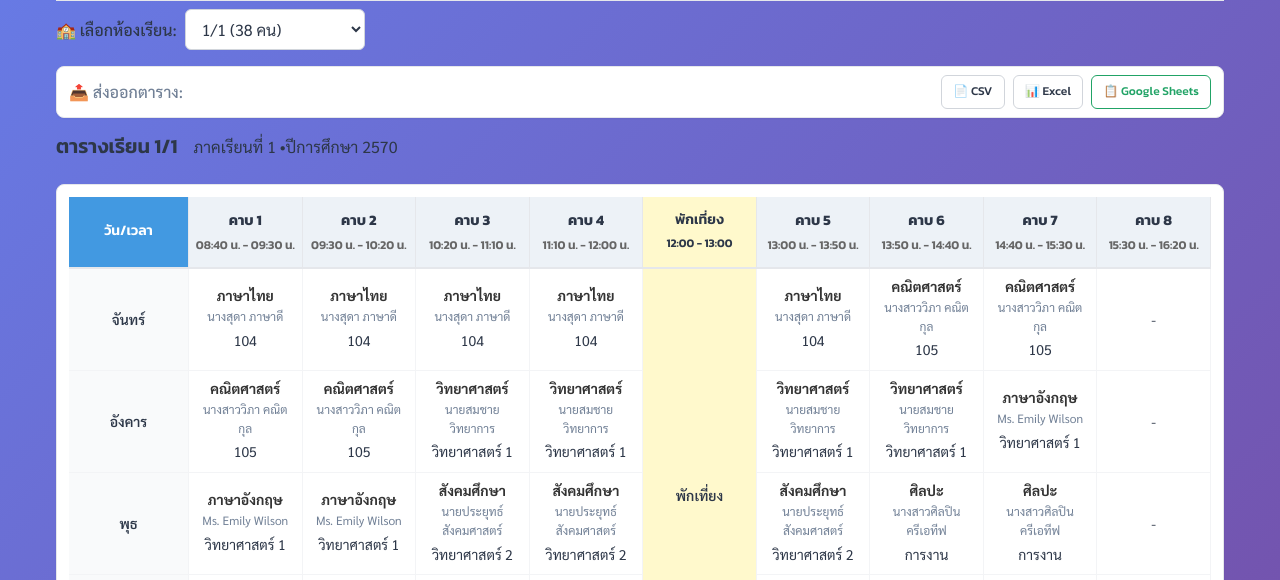
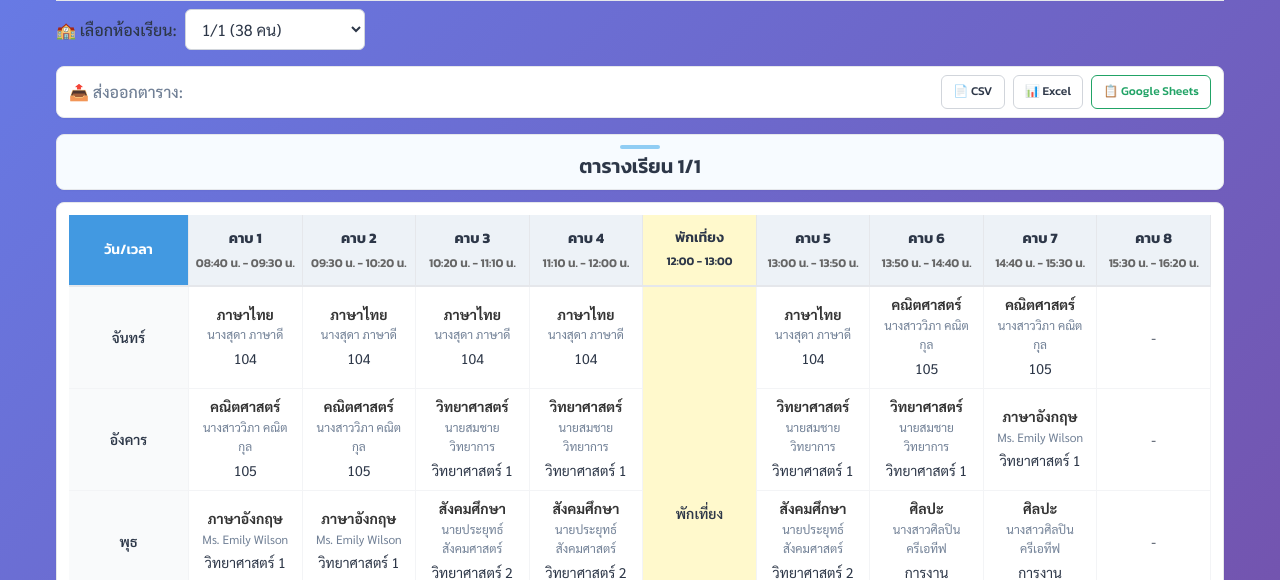
Before and after one commit to jjnikom576/PTK-Table-Manage, a plain HTML site: page index.html in a window 1280 px wide. Shown: the part 201-781 px from the top of the page. Drawn offline with Linux system fonts and the light colour scheme.

Commit message:
now we have boarder and certer header class room

```diff
--- a/css/components.css
+++ b/css/components.css
@@ -31,6 +31,34 @@
 .schedule-header { display: flex; align-items: baseline; justify-content: space-between; gap: 1rem; }
 .schedule-header h3 { margin: 0; }
 .schedule-context { margin: 0; }
+
+/* Student header: center-only title, with pastel card UI */
+#student-schedule-header {
+  display: block !important;
+  text-align: center;
+  background: #f7fbff; /* pastel blue */
+  border: 1px solid var(--color-gray-200);
+  border-radius: var(--radius-lg);
+  padding: .6rem .8rem;
+  margin: .5rem 0 .75rem;
+  box-shadow: 0 1px 2px rgba(0,0,0,.03);
+}
+
+#student-schedule-header::before {
+  content: "";
+  display: block;
+  width: 40px;
+  height: 4px;
+  background: var(--color-primary-light);
+  border-radius: 2px;
+  margin: 0 auto .35rem;
+}
+
+#student-schedule-header .schedule-title {
+  margin: 0.25rem 0 0;
+  text-align: center;
+  color: var(--color-dark);
+}
 
 /* Table (rendered by JS into #student-schedule-table / #teacher-schedule-table) */
 .schedule-table {
--- a/js/pages/studentSchedule.js
+++ b/js/pages/studentSchedule.js
@@ -519,18 +519,9 @@ export function renderScheduleHeader(className, context) {
   const headerContainer = document.getElementById('student-schedule-header');
   if (!headerContainer) return;
 
-  const semesterText = context.currentSemester?.semester_name || 'ไม่ระบุภาคเรียน';
-  const yearText = context.currentYear ? `ปีการศึกษา ${context.currentYear}` : '';
-
+  // Show only class title; term/year already shown in the main header
   headerContainer.innerHTML = `
-    <div class="schedule-header">
-      <h3>ตารางเรียน ${className}</h3>
-      <div class="schedule-meta">
-        <span>${semesterText}</span>
-        ${yearText ? `<span class="separator">•</span><span>${yearText}</span>` : ''}
-        ${isActiveSemester(context.currentSemester) ? '<span class="badge badge--active">ภาคเรียนปัจจุบัน</span>' : ''}
-      </div>
-    </div>
+    <h3 class="schedule-title centered">ตารางเรียน ${className}</h3>
   `;
 
   // Ensure header is visible and empty state is hidden
```
